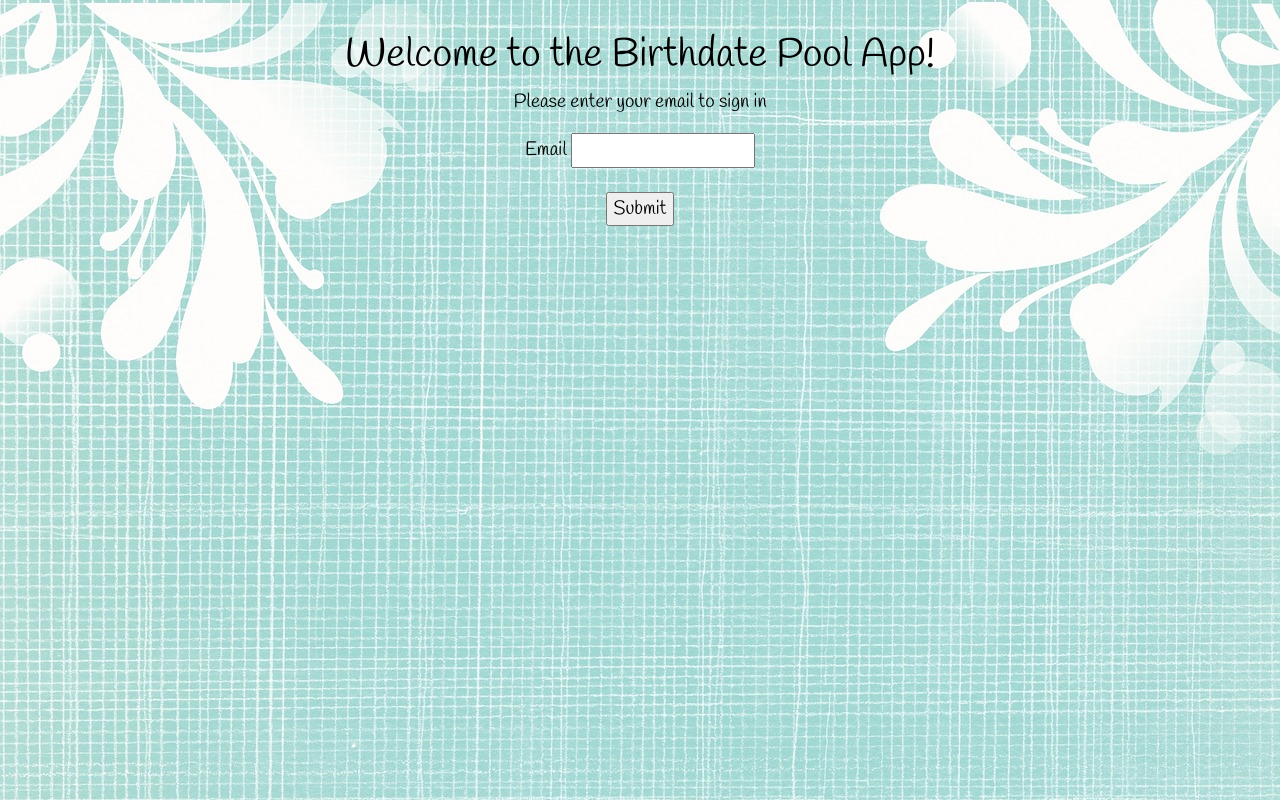
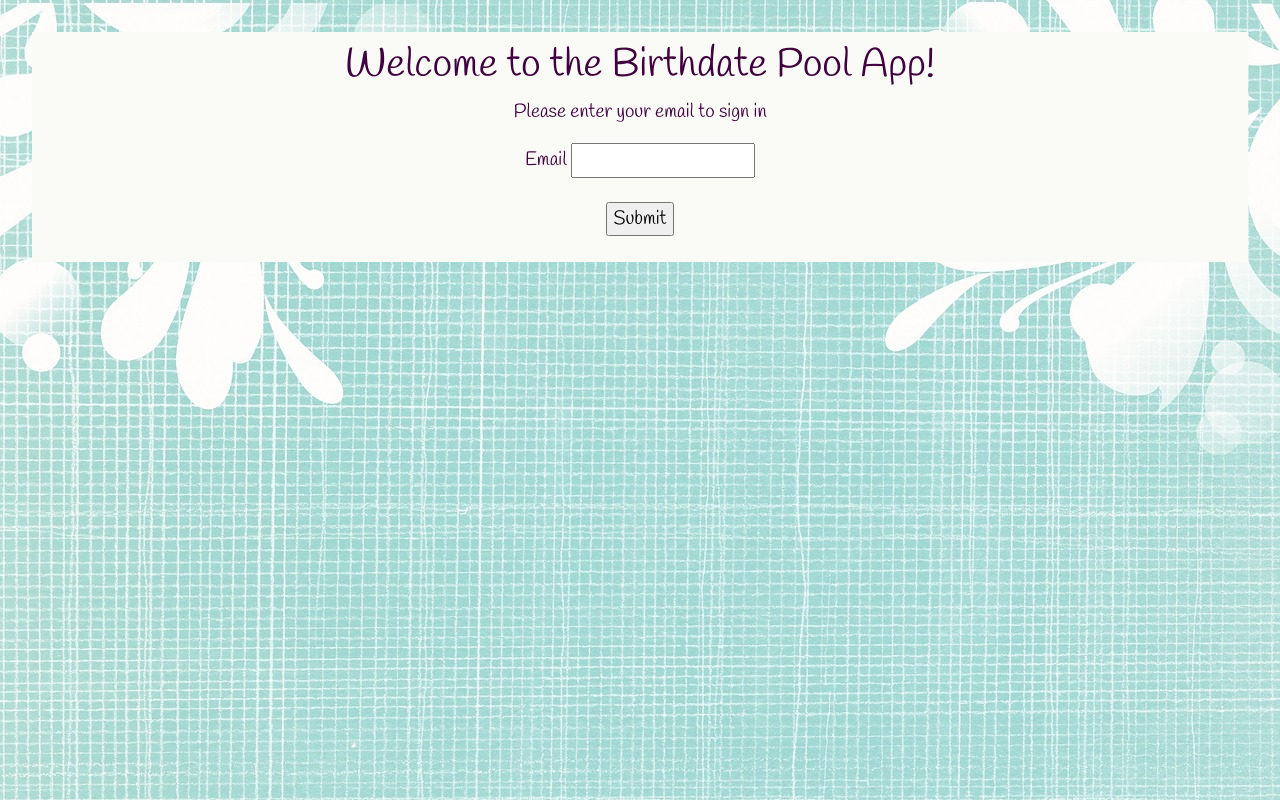
Before and after one commit to cherylac/CapstoneWATS4000-Pool, a Vue app: page /#/ in a window 1280 px wide. Built offline with nearby package versions, Linux system fonts and the light colour scheme; what vuefire would draw is missing.

Commit message:
more styling changes

```diff
--- a/src/App.vue
+++ b/src/App.vue
@@ -12,7 +12,7 @@ export default {
 
 <style>
 #app {
-  font-family: "Avenir", Helvetica, Arial, sans-serif;
+  font-family: "Handlee", cursive;
   -webkit-font-smoothing: antialiased;
   -moz-osx-font-smoothing: grayscale;
   text-align: left;
--- a/src/views/Home.vue
+++ b/src/views/Home.vue
@@ -50,7 +50,11 @@ export default {
   color: #aa0000;
 }
 h1, h2 {
-  font-weight: normal;
+  font-weight: 555;
+}
+
+p {
+    font-weight: 555;
 }
 
 ul {
@@ -67,14 +71,22 @@ li {
 a {
   color: #cf6f5a;
 }
+
 .form-container {
     text-align: center;
     font-family: 'Handlee', cursive;
+    color: #400040;
+    background-color:rgb(250, 250, 246);
+    padding-bottom: 10px;
+    padding-top: 10px;
 }
 .success-message {
     text-align: center;
     font-family: 'Handlee', cursive;
-    background-color:rgb(253, 253, 247);
+    background-color:rgb(250, 250, 246);
     text-align: center;
+    color: #400040;
+    padding-bottom: 10px;
+    padding-top: 10px;
 }
 </style>
--- a/src/views/Pool.vue
+++ b/src/views/Pool.vue
@@ -149,7 +149,6 @@ export default {
   -webkit-font-smoothing: antialiased;
   -moz-osx-font-smoothing: grayscale;
   color: #0c2238;
-  margin-top: 20px;
   background-color: rgb(250, 250, 246);
 
 }
@@ -165,7 +164,7 @@ export default {
 
 .btn-primary {
   background-color: #6ee2b8;
-  color: rgb(27, 13, 65);
+  color: #000c40;
   border-color: #d0d3d2;
   font-weight: 575;
 }
@@ -176,6 +175,7 @@ export default {
 
 .lead {
   font-weight: 575;
+  color: #400040;
 }
 
 h1 {
```
Also changed, not shown: 9 other files (tests, documents, lock files or other folders).
